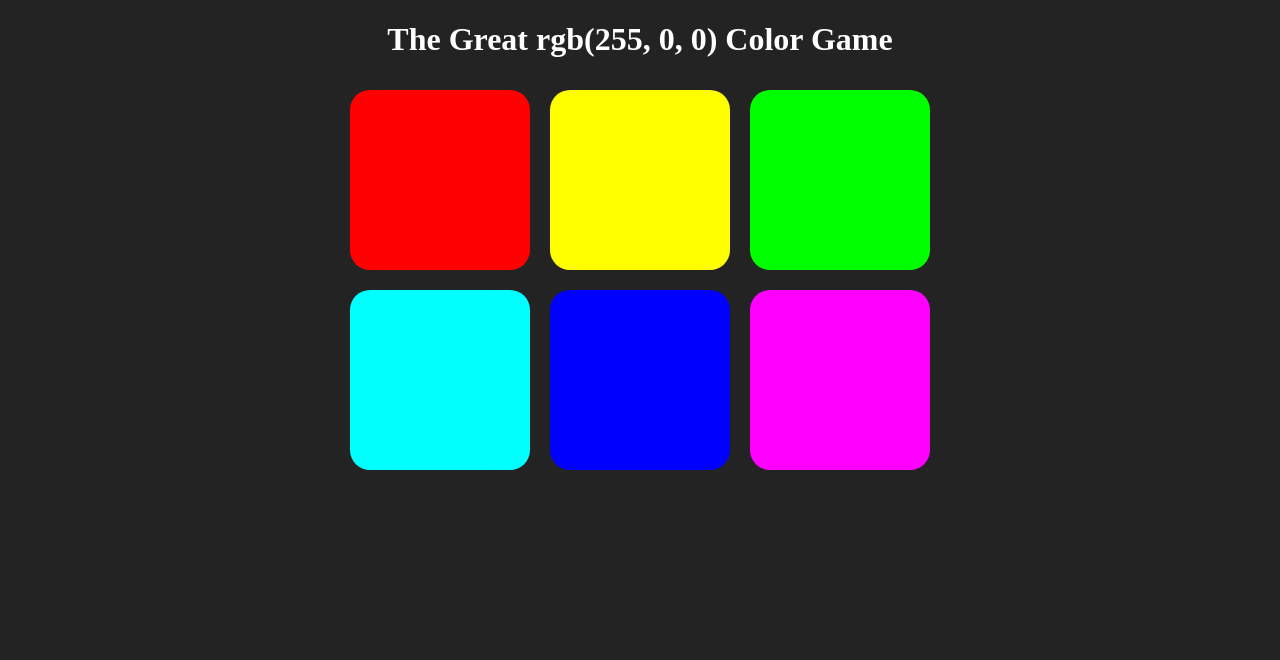
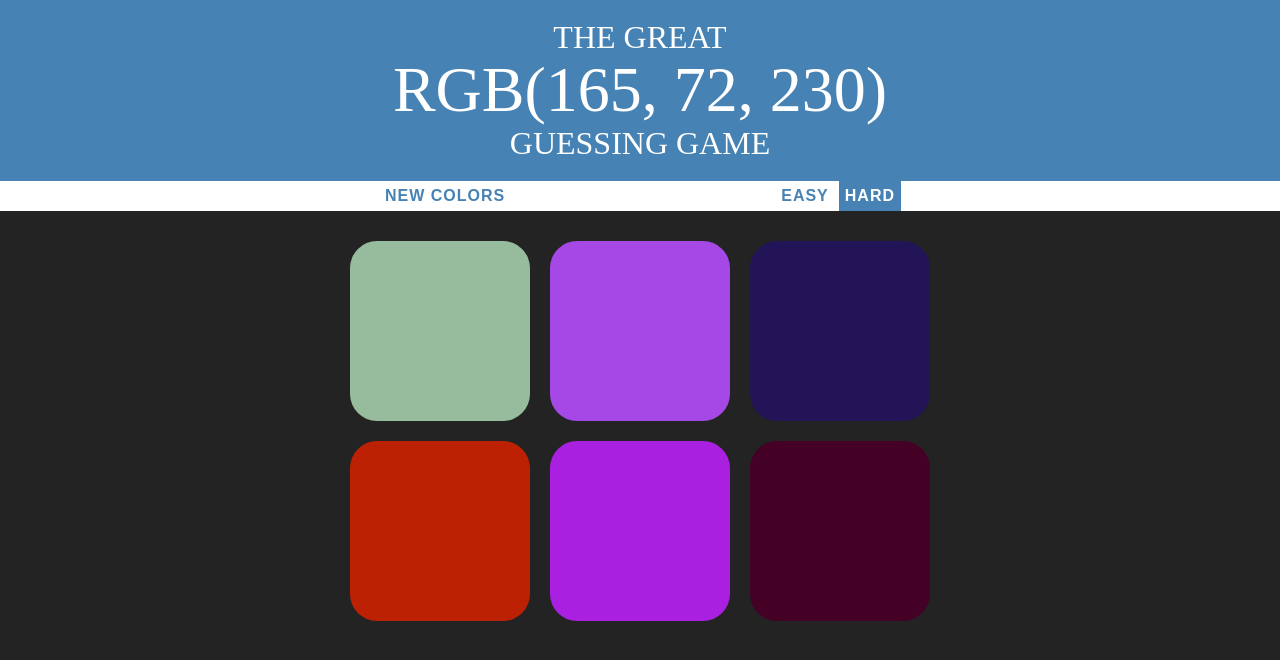
Before and after one commit to send2nate/rgbGuessingGame, a plain HTML site: page colorGame.html in a window 1280 px wide. Drawn offline with Linux system fonts and the light colour scheme.

Commit message:
Updated js, css, and html
assignment completed

```diff
--- a/colorGame.html
+++ b/colorGame.html
@@ -5,9 +5,17 @@
 	<link rel="stylesheet" type="text/css" href="main/colorGame.css">
 </head>
 <body>
-	<h1>The Great <span id="colorDisplay">RGB</span> Color Game</h1>
-	<div>
+<h1 id="banner">
+	The Great
+	<br>
+	<span id="colorDisplay">RGB</span>
+	<br>
+	Guessing Game</h1>
+	<div id="stripe">
+		<button id="reset">New Colors</button>
 		<span id="message"></span>
+		<button class="mode">Easy</button>
+		<button class="mode selected">Hard</button>
 	</div>
 <div id="container">
 	<div class="square"></div>
--- a/main/colorGame.css
+++ b/main/colorGame.css
@@ -1,26 +1,77 @@
+h1 {
+	color:white;
+	text-align: center;
+	background-color:steelblue;
+	margin:0;
+	font-weight:normal;
+	line-height:1.1;
+	padding: 20px 0;
+}
+
 body {
 	background-color: #232323;
+	margin:0;
+	font-family:"Montserrat","Avenir";
+	text-transform:uppercase;
 }
 
+#colorDisplay {
+	font-size:200%;
+}
+
+#message {
+	display:inline-block;
+	width:20%;
+}
 .square {
 	width: 30%;
 	background:purple;
 	padding-bottom: 30%;
 	float:left;
 	margin:1.66%;
-	border-radius: 20px;
+	border-radius: 15%;
+	transition:background 0.6s;
+	-webkit-transition:background 0.6s;
+	-moz-transition:background 0.6s;
+
+
 }
 
 #container {
 	max-width: 600px;
-	margin:0 auto;
+	margin:20px auto;
 }
 
-h1 {
-	color:white;
-	text-align: center;
+#stripe {
+	background-color: white;
+	height: 30px;
+	text-align:center;
 }
 
-span {
+.selected {
 	color:white;
+	background: steelblue;
+
 }
+
+button {
+	border:none;
+	background:none;
+	text-transform: uppercase;
+	height:100%;
+	font-weight: 700;
+	color: steelblue;
+	letter-spacing: 1px;
+	font-size: inherit;
+	transition: all 0.3s;
+	-webkit-transition:all 0.3;
+	-moz-transition:all 0.3s;
+	outline:none;
+
+}
+
+button:hover {
+	color:white;
+	background:steelblue;
+
+}
--- a/main/colorGame.js
+++ b/main/colorGame.js
@@ -1,43 +1,85 @@
-console.log("connected"); //ensure js file connection to html file
+var numSquares = 6;
+var colors = [];
+var pickedColor;
+var squares = document.querySelectorAll(".square");
+var colorDisplay = document.getElementById("colorDisplay");
+var messageDisplay = document.querySelector("#message");
+var h1 = document.querySelector("h1");
+var resetButton = document.querySelector("#reset");
+var modeButtons = document.querySelectorAll(".mode");
 
-var colors = [ //array of colors assigned to class 'square'
-"rgb(255, 0, 0)",
-"rgb(255, 255, 0)",
-"rgb(0, 255, 0)",
-"rgb(0, 255, 255)",
-"rgb(0, 0, 255)",
-"rgb(255, 0, 255)",
-]
 
-var squares = document.querySelectorAll(".square"); //select squares
-var pickedColor = pickColor(); //the winning color
-var colorDisplay = document.getElementById("colorDisplay"); //the rgb value of the winning color (to be guessed)
-var messageDisplay = document.getElementById("message");
-var body = document.getElementById("container");
+init();
 
-colorDisplay.textContent = pickedColor; //updates the span to become the correct color
+function init () {
+	//mode buttons event listeners
+	setupModeButtons();
+	setupSquares();
+	reset();
+}
 
-for (var i = 0; i < squares.length; i++) { //loop through all square divs
+function setupModeButtons() {
+	for(var i = 0; i < modeButtons.length; i++) {
+		modeButtons[i].addEventListener("click", function(){
+		modeButtons[0].classList.remove("selected");
+		modeButtons[1].classList.remove("selected");
+		this.classList.add("selected");
+		this.textContent === "Easy" ? numSquares = 3: numSquares = 6;
+		reset();
+		});
+	}
+}
 
-	squares[i].style.backgroundColor = colors[i]; //assign colors array index value(color) to square div backgrounds
-	squares[i].addEventListener("click", function (){ //add clicklistener to squares
-		var clickedColor = this.style.backgroundColor; //assign the clicked color to variable
-
+function setupSquares () {
+	for (var i = 0; i < squares.length; i++) { //loop through all square divs
+		squares[i].addEventListener("click", function (){ //add clicklistener to squares
+		var clickedColor = this.style.background; //assign the clicked color to variable
 		if(clickedColor === pickedColor){ //check if clicked color value is equal to correct color
-
 			messageDisplay.textContent = "Nice work!";
+			resetButton.textContent = "Play again?"
 			changeColors(clickedColor);
-
+			h1.style.background = clickedColor;
 		} else {
 			this.style.background = "#232323";
 			messageDisplay.textContent = "Try again!";
+			}
+		});
+	}
+}
+
+
+
+
+function reset() {
+	colors = generateRandomColors(numSquares);
+	//pick a new random color from array
+	pickedColor = pickColor();
+	//change picked color span element
+	colorDisplay.textContent = pickedColor;
+	resetButton.textContent = "New Colors";
+	messageDisplay.textContent = "";
+	//change colors of squares
+	for (var i = 0; i < squares.length; i++) {
+		if(colors[i]) {
+		squares[i].style.display = "block";
+		squares[i].style.background = colors[i];
+		} else {
+		squares[i].style.display = "none";
 		}
-	});
+
+	}
+	h1.style.background = "steelblue";
+
 }
+
+resetButton.addEventListener("click", function(){
+	reset();
+})
+
 
 function changeColors(color) {
 	for ( var i = 0; i < squares.length; i++) {
-			squares[i].style.backgroundColor = color;
+			squares[i].style.background = color;
 		}
 }
 
@@ -45,3 +87,23 @@ function pickColor() {
 	var random = Math.floor(Math.random() * colors.length); //generate random number equal to array length
 	return colors[random]; // takes random number and array index and assigns it to pickedColor
 }
+
+function generateRandomColors(num) {
+	var arr = []
+	//add num random colors to array
+	for (i = 0; i < num; i++) {
+		//get random color and push into array
+		arr.push(randomColor())
+	}
+	return arr;
+}
+
+function randomColor(){
+	//pick a red from 0-255
+	var r = Math.floor(Math.random() * 256)
+	//pick a green from 0-255
+	var g = Math.floor(Math.random() * 256)
+	//pick a blue from 0-255
+	var b = Math.floor(Math.random() * 256)
+	return "rgb(" + r + ", " + g + ", " + b + ")";
+}
```
